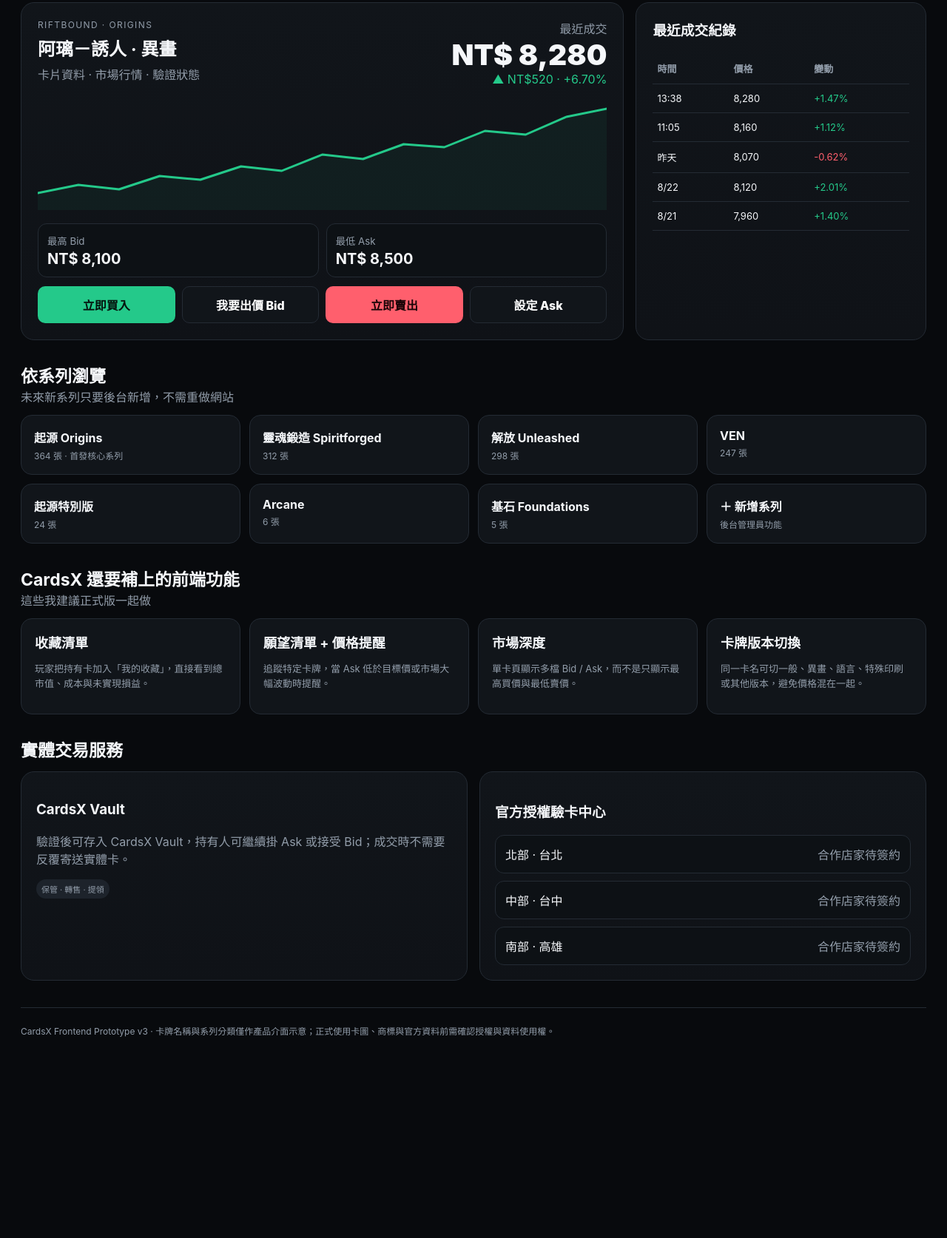
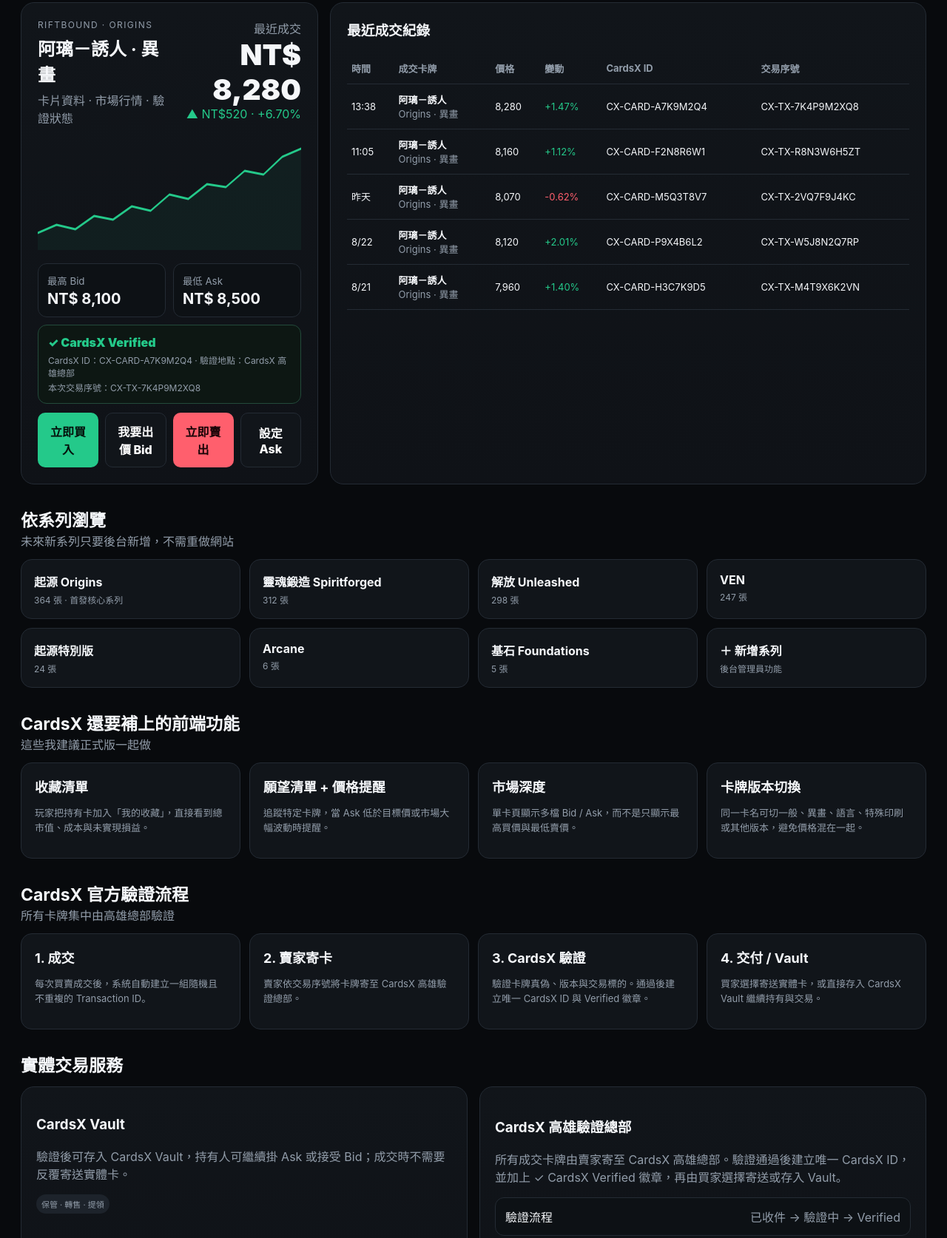
Before and after one commit to tsai971002/CardX, a plain HTML site: page index.html in a window 1280 px wide. Shown: the part 1313-2987 px from the top of the page at 74% size. Before the commit the page ends 2785 px from the top, so only its background shows below. Drawn offline with Linux system fonts and the light colour scheme.

Commit message:
Add files via upload

```diff
--- a/index.html
+++ b/index.html
@@ -160,18 +160,18 @@
      <div style="text-align:right"><div class="muted">最近成交</div><div class="bigPrice">NT$ 8,280</div><div class="up">▲ NT$520 · +6.70%</div></div>
     </div>
     <svg class="chart up" viewBox="0 0 700 155" preserveAspectRatio="none"><path d="M0 132 L50 121 L100 127 L150 109 L200 114 L250 96 L300 102 L350 80 L400 86 L450 66 L500 70 L550 48 L600 53 L650 29 L700 18 L700 155 L0 155 Z"></path><polyline points="0,132 50,121 100,127 150,109 200,114 250,96 300,102 350,80 400,86 450,66 500,70 550,48 600,53 650,29 700,18"></polyline></svg>
-    <div class="quoteRow"><div class="quote"><small>最高 Bid</small><b>NT$ 8,100</b></div><div class="quote"><small>最低 Ask</small><b>NT$ 8,500</b></div></div>
+    <div class="quoteRow"><div class="quote"><small>最高 Bid</small><b>NT$ 8,100</b></div><div class="quote"><small>最低 Ask</small><b>NT$ 8,500</b></div></div><div style="margin-top:10px;padding:13px;border:1px solid #234a3b;background:#0d1713;border-radius:12px"><div class="up" style="font-weight:900">✓ CardsX Verified</div><div class="muted" style="font-size:12px;margin-top:5px">CardsX ID：CX-CARD-A7K9M2Q4 · 驗證地點：CardsX 高雄總部</div><div class="muted" style="font-size:12px;margin-top:3px">本次交易序號：CX-TX-7K4P9M2XQ8</div></div>
     <div class="actionRow"><button class="btn buy">立即買入</button><button class="btn ghost">我要出價 Bid</button><button class="btn sell">立即賣出</button><button class="btn ghost">設定 Ask</button></div>
    </div>
    <div class="panel sales">
     <h3 style="margin-top:0">最近成交紀錄</h3>
-    <table><thead><tr><th>時間</th><th>價格</th><th>變動</th></tr></thead><tbody>
-     <tr><td>13:38</td><td>8,280</td><td class="up">+1.47%</td></tr>
-     <tr><td>11:05</td><td>8,160</td><td class="up">+1.12%</td></tr>
-     <tr><td>昨天</td><td>8,070</td><td class="down">-0.62%</td></tr>
-     <tr><td>8/22</td><td>8,120</td><td class="up">+2.01%</td></tr>
-     <tr><td>8/21</td><td>7,960</td><td class="up">+1.40%</td></tr>
-    </tbody></table>
+    <div style="overflow-x:auto"><table style="min-width:760px"><thead><tr><th>時間</th><th>成交卡牌</th><th>價格</th><th>變動</th><th>CardsX ID</th><th>交易序號</th></tr></thead><tbody>
+     <tr><td>13:38</td><td><b>阿璃－誘人</b><br><span class="muted">Origins · 異畫</span></td><td>8,280</td><td class="up">+1.47%</td><td>CX-CARD-A7K9M2Q4</td><td>CX-TX-7K4P9M2XQ8</td></tr>
+     <tr><td>11:05</td><td><b>阿璃－誘人</b><br><span class="muted">Origins · 異畫</span></td><td>8,160</td><td class="up">+1.12%</td><td>CX-CARD-F2N8R6W1</td><td>CX-TX-R8N3W6H5ZT</td></tr>
+     <tr><td>昨天</td><td><b>阿璃－誘人</b><br><span class="muted">Origins · 異畫</span></td><td>8,070</td><td class="down">-0.62%</td><td>CX-CARD-M5Q3T8V7</td><td>CX-TX-2VQ7F9J4KC</td></tr>
+     <tr><td>8/22</td><td><b>阿璃－誘人</b><br><span class="muted">Origins · 異畫</span></td><td>8,120</td><td class="up">+2.01%</td><td>CX-CARD-P9X4B6L2</td><td>CX-TX-W5J8N2Q7RP</td></tr>
+     <tr><td>8/21</td><td><b>阿璃－誘人</b><br><span class="muted">Origins · 異畫</span></td><td>7,960</td><td class="up">+1.40%</td><td>CX-CARD-H3C7K9D5</td><td>CX-TX-M4T9X6K2VN</td></tr>
+    </tbody></table></div>
    </div>
   </div>
  </section>
@@ -201,10 +201,20 @@
  </section>
 
  <section>
+  <div class="sectionHead"><div><h2>CardsX 官方驗證流程</h2><div class="muted">所有卡牌集中由高雄總部驗證</div></div></div>
+  <div class="discovery">
+   <div class="discover"><strong>1. 成交</strong><p>每次買賣成交後，系統自動建立一組隨機且不重複的 Transaction ID。</p></div>
+   <div class="discover"><strong>2. 賣家寄卡</strong><p>賣家依交易序號將卡牌寄至 CardsX 高雄驗證總部。</p></div>
+   <div class="discover"><strong>3. CardsX 驗證</strong><p>驗證卡牌真偽、版本與交易標的。通過後建立唯一 CardsX ID 與 Verified 徽章。</p></div>
+   <div class="discover"><strong>4. 交付 / Vault</strong><p>買家選擇寄送實體卡，或直接存入 CardsX Vault 繼續持有與交易。</p></div>
+  </div>
+ </section>
+
+ <section>
   <div class="sectionHead"><div><h2>實體交易服務</h2></div></div>
   <div class="bottomGrid">
    <div class="panel box"><h3>CardsX Vault</h3><p class="muted">驗證後可存入 CardsX Vault，持有人可繼續掛 Ask 或接受 Bid；成交時不需要反覆寄送實體卡。</p><span class="badge">保管 · 轉售 · 提領</span></div>
-   <div class="panel box"><h3>官方授權驗卡中心</h3><div class="centerList"><div class="center"><span>北部 · 台北</span><span class="muted">合作店家待簽約</span></div><div class="center"><span>中部 · 台中</span><span class="muted">合作店家待簽約</span></div><div class="center"><span>南部 · 高雄</span><span class="muted">合作店家待簽約</span></div></div></div>
+   <div class="panel box"><h3>CardsX 高雄驗證總部</h3><p class="muted">所有成交卡牌由賣家寄至 CardsX 高雄總部。驗證通過後建立唯一 CardsX ID，並加上 ✓ CardsX Verified 徽章，再由買家選擇寄送或存入 Vault。</p><div class="centerList"><div class="center"><span>驗證流程</span><span class="muted">已收件 → 驗證中 → Verified</span></div><div class="center"><span>驗證地點</span><span class="muted">高雄市 · CardsX 總部</span></div><div class="center"><span>未通過</span><span class="muted">取消交易 · 退款 · 退卡</span></div></div></div>
   </div>
  </section>
 
```
Also changed, not shown: 1 other file.
